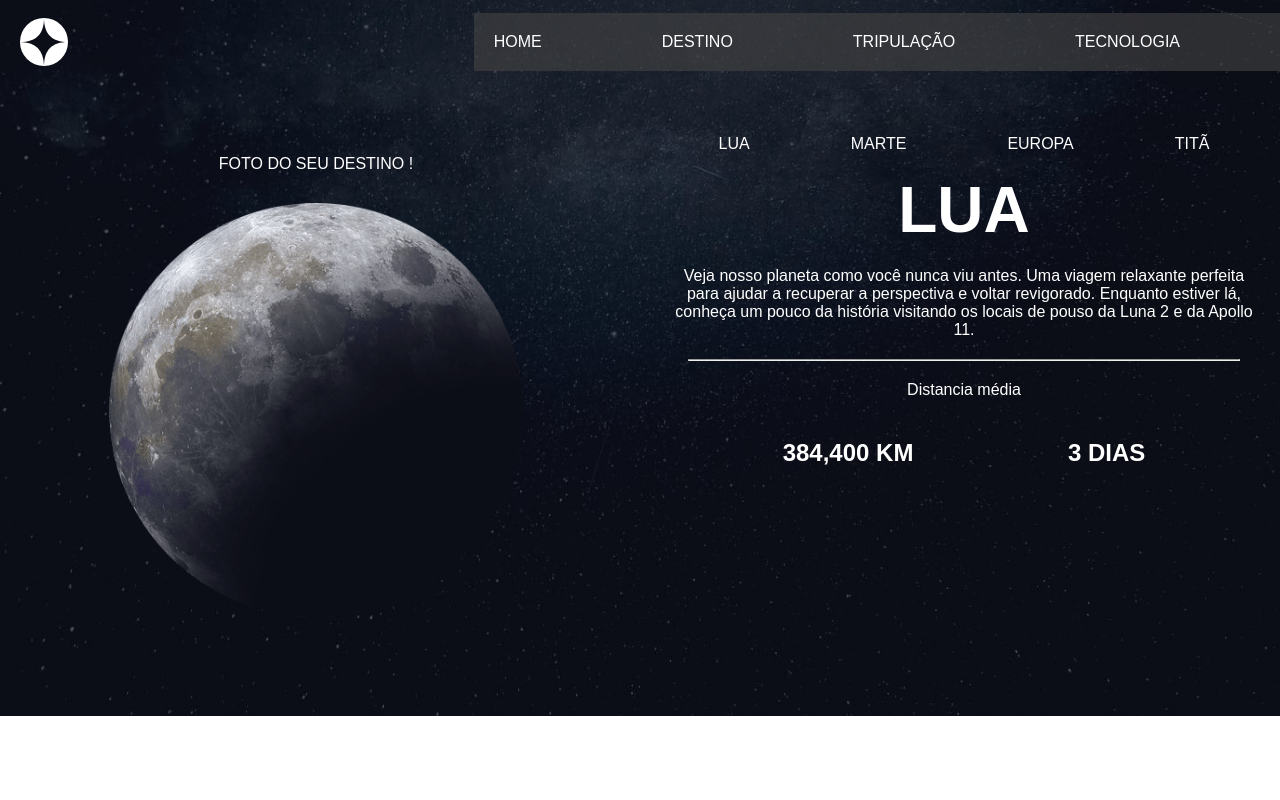
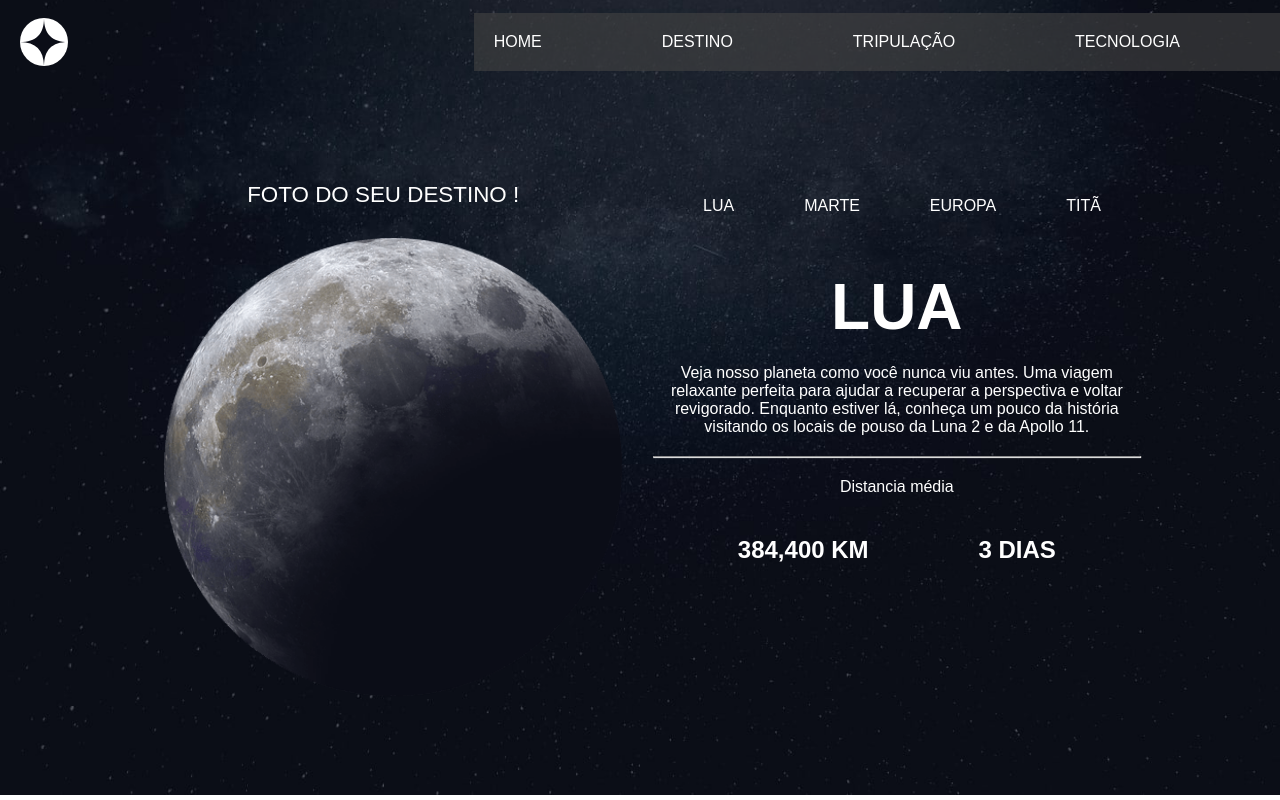
Before and after one commit to pablobidiaki/Turismo_Espacial, a plain HTML site: page destino/index.html in a window 1280 px wide. Drawn offline with Linux system fonts and the light colour scheme; a web font is replaced by a local one.

Commit message:
planetas finalizados

```diff
--- a/destino/index.html
+++ b/destino/index.html
@@ -31,11 +31,10 @@
             </ul>
         </div>
     </header>
-    <main>
+    <main class="planetas">
         <div id="lua" class="destinos">
-            <p>FOTO DO SEU DESTINO !</p>
+            <p class="titulo">FOTO DO SEU DESTINO !</p>
             <p><img src="imgs/image-moon.png" alt=""></p>
-            <div class="teste">
                 <ul>
                     <li onclick="ClickLua()">Lua</li>
                     <li onclick="ClickMarte()">Marte</li>
@@ -50,13 +49,11 @@
                     <h2>384,400 km</h2>
                     <h2>3 dias</h2>
                 </div>
-            </div>
         </div>
 
         <div id="marte" class="none destinos">
-            <p>FOTO DO SEU DESTINO !</p>
+            <p class="titulo">FOTO DO SEU DESTINO !</p>
             <p><img src="imgs/image-mars.png" alt=""></p>
-            <div class="teste">
                 <ul>
                     <li onclick="ClickLua()">Lua</li>
                     <li onclick="ClickMarte()">Marte</li>
@@ -71,13 +68,11 @@
                     <h2>225 mil km</h2>
                     <h2>9 meses</h2>
                 </div>
-            </div>
         </div>
 
         <div id="europa" class="none destinos">
-            <p>FOTO DO SEU DESTINO !</p>
+            <p class="titulo">FOTO DO SEU DESTINO !</p>
             <p><img src="imgs/image-europa.png" alt=""></p>
-            <div class="teste">
                 <ul>
                     <li onclick="ClickLua()">Lua</li>
                     <li onclick="ClickMarte()">Marte</li>
@@ -92,13 +87,11 @@
                     <h2>628 mil km</h2>
                     <h2>3 anos</h2>
                 </div>
-            </div>
         </div>
 
         <div id="tita" class="none destinos">
-            <p>FOTO DO SEU DESTINO !</p>
+            <p class="titulo">FOTO DO SEU DESTINO !</p>
             <p><img src="imgs/image-titan.png" alt=""></p>
-            <div class="teste">
                 <ul>
                     <li onclick="ClickLua()">Lua</li>
                     <li onclick="ClickMarte()">Marte</li>
@@ -113,7 +106,6 @@
                     <h2>1.6 bil km</h2>
                     <h2>7 anos</h2>
                 </div>
-            </div>
         </div>
     </main>
 
--- a/destino/styles/mediaquery.css
+++ b/destino/styles/mediaquery.css
@@ -44,6 +44,8 @@
         background-repeat: no-repeat;
         background-position: center center;
         background-size: cover;
+        height: 97vh;
+        width: 100vw;
     }
 
     #nav-bar{
@@ -74,7 +76,19 @@
 
     .destinos{
         columns: 2;
-        margin-top: 5%;
+        column-width: auto;
+        margin-top: 7%;
+        margin-left: 1%;
+        margin-right: 1%;
+    }
+
+    .destinos .titulo{
+        font-size: 1.4rem;
+    }
+
+    .destinos ul li{
+        cursor: pointer;
+        margin: 35px;
     }
 
     .destinos p{
@@ -82,8 +96,13 @@
     }
 
     .destinos p img{
-        width: 70%;
-        height: 70%;
+        margin-right: 130px;
+        width: 100%;
+        height: 100%;
+    }
+
+    .destinos hr{
+        margin: 5px;
     }
 
     .distancia{
@@ -91,4 +110,12 @@
         flex-direction: row;
         justify-content: space-evenly;
     }
+
+    .planetas{
+        position: absolute;
+        left: 50%;
+        top: 50%;
+        transform: translate(-50%, -50%);
+    }
+
 }
--- a/styles/mediaquerry.css
+++ b/styles/mediaquerry.css
@@ -43,7 +43,7 @@
     }
 
     #nav-bar{
-        margin-top:3%;
+        margin-top:1%;
         margin-right: 0px;
     }
 
```
